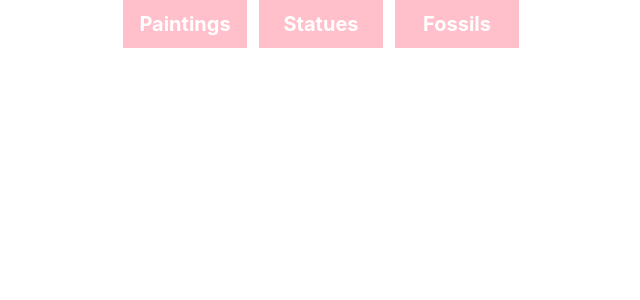
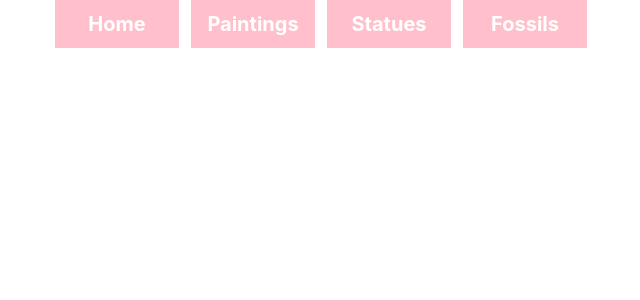
Before and after one commit to dapprovato/react-phase-2-project, a React (Create React App) app: page / in a window 1280 px wide. Shown: the top 300 px of the page, without its empty margins (319-959 px from the left). Built offline with nearby package versions, Linux system fonts and the light colour scheme; no server answers.

Commit message:
added homepage to navbar

```diff
--- a/src/NavBar.js
+++ b/src/NavBar.js
@@ -16,6 +16,16 @@ const linkStyles = {
 function NavBar() {
     return (
     <div>
+        <NavLink
+              to="/home"
+              exact
+              style={linkStyles}
+              activeStyle={{
+                background: "darkblue",
+              }}
+            >
+              Home
+            </NavLink>
         <NavLink
               to="/paintings"
               exact
```
